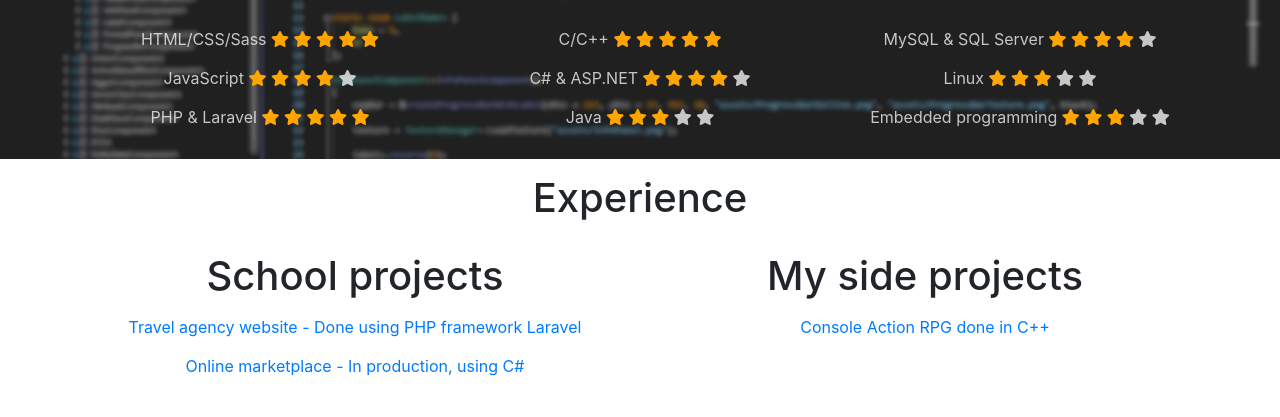
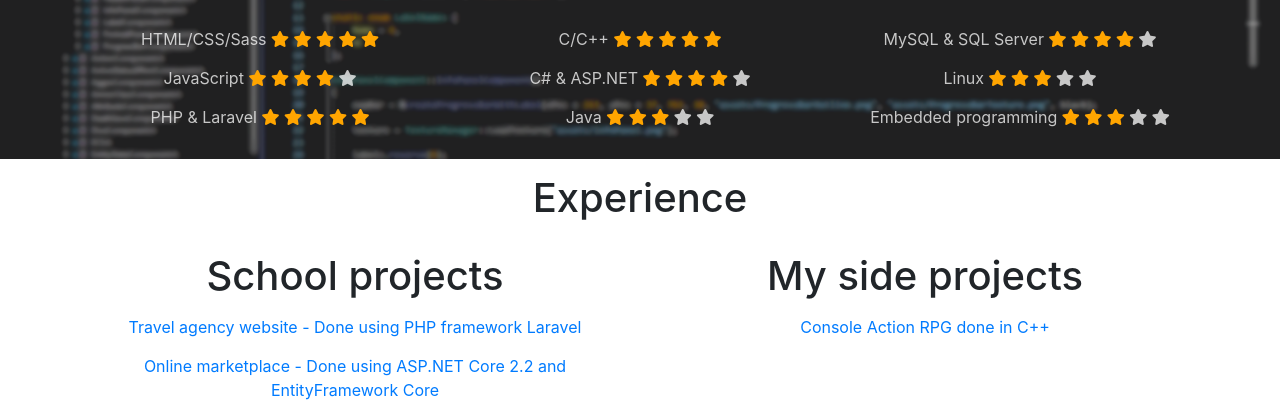
Before and after one commit to joca296/joca296.github.io, a plain HTML site: page index.html in a window 1280 px wide. Shown: the part 592-1009 px from the top of the page. Before the commit the page ends 985 px from the top, so only its background shows below. Drawn offline with nearby package versions, Linux system fonts and the light colour scheme.

Commit message:
exp update

```diff
--- a/index.html
+++ b/index.html
@@ -176,7 +176,7 @@
                         <a href="https://fasttravellaravel.000webhostapp.com/">Travel agency website - Done using PHP framework Laravel</a>
                     </li>
                     <li>
-                        <a href="https://github.com/joca296/OnlineMarketplace">Online marketplace - In production, using C#</a>
+                        <a href="https://github.com/joca296/OnlineMarketplace">Online marketplace - Done using ASP.NET Core 2.2 and EntityFramework Core</a>
                     </li>
                 </ul>
             </div>
```
